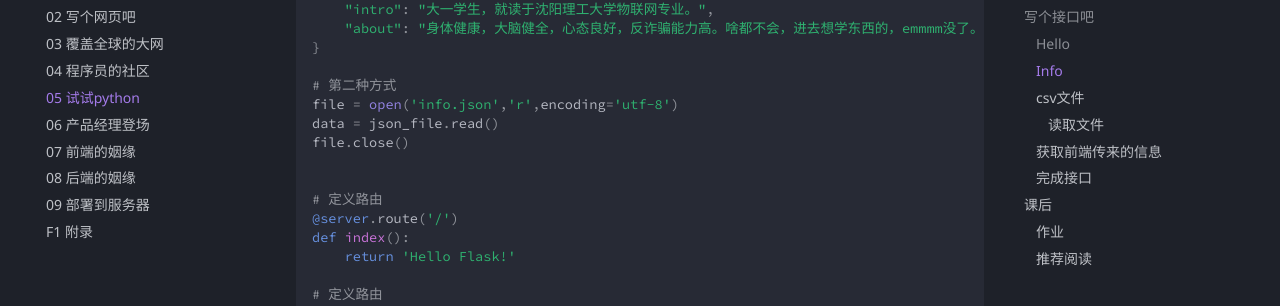
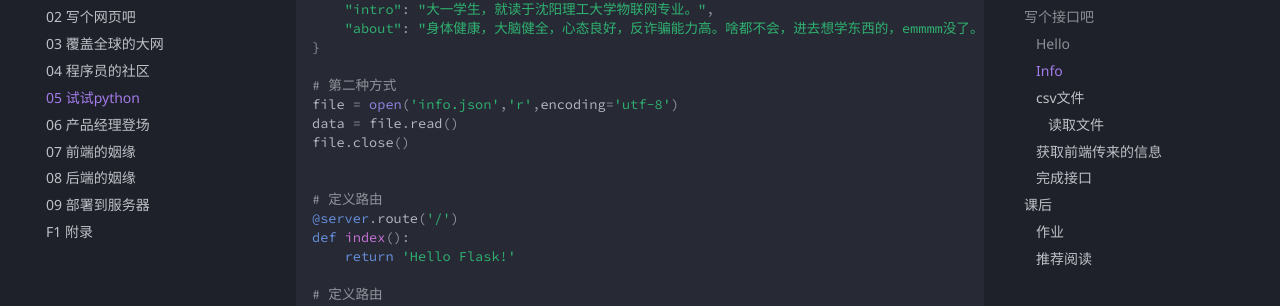
Before and after one commit to fzf404/share, an MkDocs documentation site: the page built from docs/A-通识课/05-试试python.md, in a window 1280 px wide and 900 px high, scrolled down 3138 px. Shown: the part 145-451 px from the top of the window. Built offline with MkDocs 1.6.1 and Material for MkDocs 9.7.7, drawn with Linux system fonts in a browser that asks for light colours; comment, search, counter and statistics services are not loaded.

Commit message:
🚨 修复部分代码问题

```diff
--- a/docs/A-通识课/05-试试python.md
+++ b/docs/A-通识课/05-试试python.md
@@ -157,7 +157,7 @@ data = {
 
 # 第二种方式
 file = open('info.json','r',encoding='utf-8')
-data = json_file.read()
+data = file.read()
 file.close()
 
 
```
Also changed, not shown: docs/A-通识课/04-程序员的社区.md (+1 -0 lines), docs/A-通识课/06-产品经理登场.md (+2 -0 lines).
